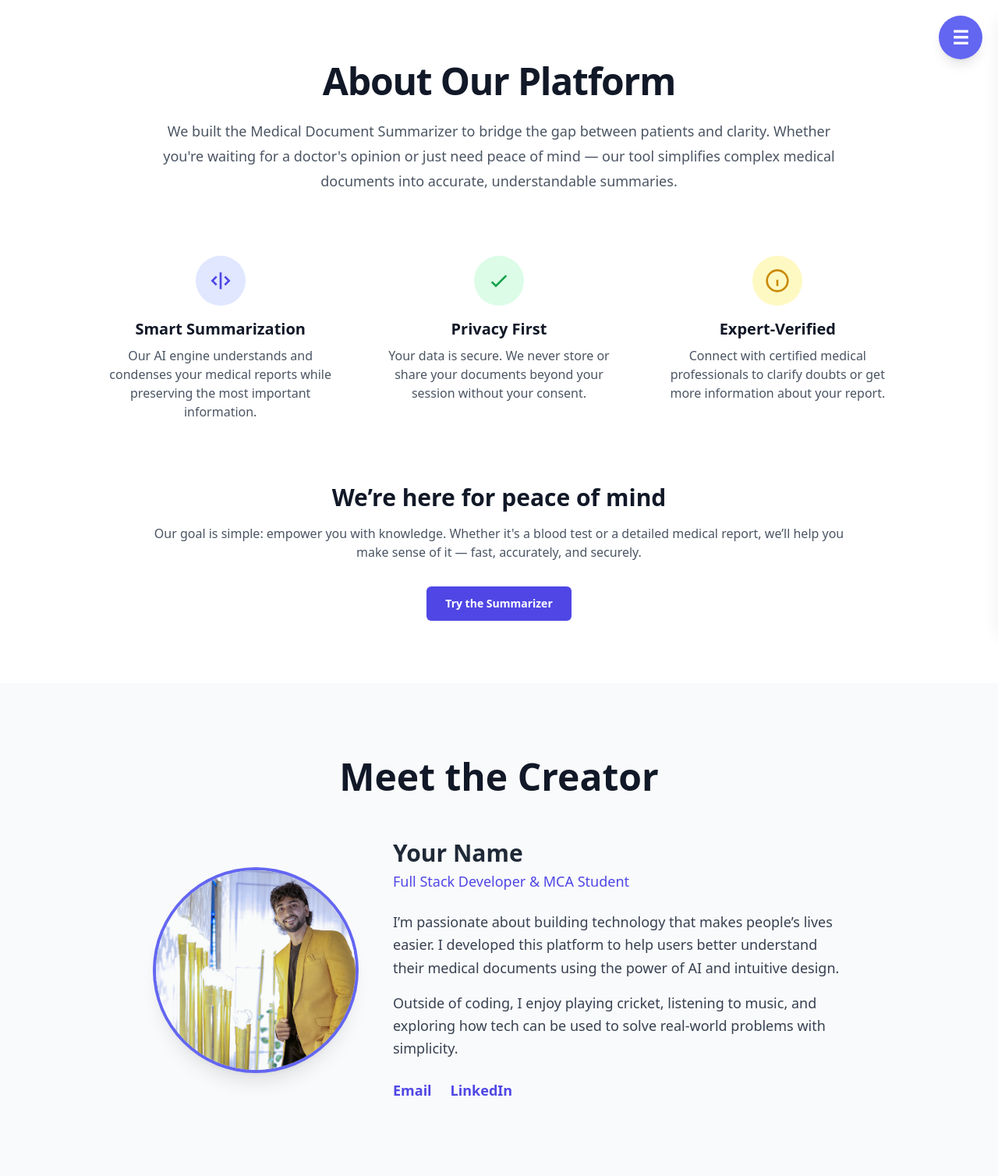
After one commit to OfficialShehzad/medical-document-summarizer, a Flask app: page /about in a window 1280 px wide. The commit adds this page. Shown: the whole page at 78% size. Run offline with Flask 3, Linux system fonts and the light colour scheme; some libraries are stand-ins or nearby versions.

Commit message:
feat: about page

```diff
--- a/app.py
+++ b/app.py
@@ -65,6 +65,10 @@ summary = ""
 def home_page():
     return render_template('index.html')
 
+@app.route("/about")
+def about_page():
+    return render_template('about.html')
+
 @app.route('/register', methods=['GET', 'POST'])
 def register():
     if request.method == 'POST':
@@ -126,6 +130,8 @@ def register():
 
 @app.route('/login', methods=['GET', 'POST'])
 def login():
+    next_page = request.args.get('next')
+
     if request.method == 'POST':
         email = request.form.get('email', '').strip()
         password = request.form.get('password', '')
@@ -162,7 +168,7 @@ def login():
                 session['user_type'] = login_entry.user_type
 
                 flash(f'Welcome back, {session["user_name"]}!', 'success')
-
+                return redirect(next_page or url_for('home_page'))
             else:
                 flash('User details not found.', 'error')
                 return render_template('auth/login.html')
--- /dev/null
+++ b/templates/about.html
@@ -0,0 +1,101 @@
+{% extends "layout.html" %}
+
+{% block title %}
+About Us
+{% endblock %}
+
+{% block main %}
+<div class="bg-white py-20 px-6 lg:px-8">
+  <div class="max-w-4xl mx-auto text-center">
+    <h2 class="text-4xl font-bold tracking-tight text-gray-900 sm:text-5xl">About Our Platform</h2>
+    <p class="mt-6 text-lg leading-8 text-gray-600">
+      We built the Medical Document Summarizer to bridge the gap between patients and clarity. Whether you're waiting for a doctor's opinion or just need peace of mind — our tool simplifies complex medical documents into accurate, understandable summaries.
+    </p>
+  </div>
+
+  <div class="mt-20 max-w-5xl mx-auto grid grid-cols-1 md:grid-cols-3 gap-12">
+    <div class="text-center">
+      <div class="mx-auto h-16 w-16 flex items-center justify-center rounded-full bg-indigo-100">
+        <svg class="h-8 w-8 text-indigo-600" fill="none" stroke="currentColor" stroke-width="2"
+             viewBox="0 0 24 24">
+          <path d="M8 16l-4-4 4-4m8 8l4-4-4-4M12 4v16"></path>
+        </svg>
+      </div>
+      <h3 class="mt-4 text-xl font-semibold text-gray-900">Smart Summarization</h3>
+      <p class="mt-2 text-gray-600">
+        Our AI engine understands and condenses your medical reports while preserving the most important information.
+      </p>
+    </div>
+
+    <div class="text-center">
+      <div class="mx-auto h-16 w-16 flex items-center justify-center rounded-full bg-green-100">
+        <svg class="h-8 w-8 text-green-600" fill="none" stroke="currentColor" stroke-width="2"
+             viewBox="0 0 24 24">
+          <path d="M5 13l4 4L19 7"></path>
+        </svg>
+      </div>
+      <h3 class="mt-4 text-xl font-semibold text-gray-900">Privacy First</h3>
+      <p class="mt-2 text-gray-600">
+        Your data is secure. We never store or share your documents beyond your session without your consent.
+      </p>
+    </div>
+
+    <div class="text-center">
+      <div class="mx-auto h-16 w-16 flex items-center justify-center rounded-full bg-yellow-100">
+        <svg class="h-8 w-8 text-yellow-600" fill="none" stroke="currentColor" stroke-width="2"
+             viewBox="0 0 24 24">
+          <path d="M13 16h-1v-4h-1m1-4h.01M12 2a10 10 0 1 0 10 10A10 10 0 0 0 12 2z"></path>
+        </svg>
+      </div>
+      <h3 class="mt-4 text-xl font-semibold text-gray-900">Expert-Verified</h3>
+      <p class="mt-2 text-gray-600">
+        Connect with certified medical professionals to clarify doubts or get more information about your report.
+      </p>
+    </div>
+  </div>
+
+  <div class="mt-20 max-w-4xl mx-auto text-center">
+    <h3 class="text-2xl font-bold text-gray-900 sm:text-3xl">We’re here for peace of mind</h3>
+    <p class="mt-4 text-gray-600">
+      Our goal is simple: empower you with knowledge. Whether it's a blood test or a detailed medical report, we’ll help you make sense of it — fast, accurately, and securely.
+    </p>
+    <a href="{{ url_for('summarizer_page') }}"
+       class="mt-8 inline-block rounded-md bg-indigo-600 px-6 py-3 text-sm font-semibold text-white shadow-sm hover:bg-indigo-500">
+      Try the Summarizer
+    </a>
+  </div>
+</div>
+
+<section class="bg-gray-50 py-24 px-6 lg:px-16">
+  <div class="max-w-6xl mx-auto text-center">
+    <h2 class="text-4xl sm:text-5xl font-extrabold text-gray-900 mb-8">
+      Meet the Creator
+    </h2>
+    <div class="flex flex-col md:flex-row items-center justify-center gap-12 mt-14">
+      <img src="{{ url_for('static', filename='images/creator.jpg') }}"
+           alt="Creator Photo"
+           class="w-56 h-56 sm:w-64 sm:h-64 rounded-full object-cover shadow-xl ring-4 ring-indigo-500" />
+
+      <div class="max-w-xl text-center md:text-left">
+        <h3 class="text-3xl font-bold text-gray-800">Your Name</h3>
+        <p class="text-lg font-medium text-indigo-600 mt-1">
+          Full Stack Developer & MCA Student
+        </p>
+        <p class="mt-6 text-lg text-gray-700 leading-relaxed">
+          I’m passionate about building technology that makes people’s lives easier. I developed this platform to help users better understand their medical documents using the power of AI and intuitive design.
+        </p>
+        <p class="mt-4 text-lg text-gray-700 leading-relaxed">
+          Outside of coding, I enjoy playing cricket, listening to music, and exploring how tech can be used to solve real-world problems with simplicity.
+        </p>
+
+        <div class="mt-6 flex justify-center md:justify-start gap-6">
+          <a href="mailto:alameensigning@gmail.com" target="_blank" class="text-indigo-600 text-lg font-semibold hover:underline">Email</a>
+          <a href="https://www.linkedin.com/in/al-ameen-s-502aaa255" target="_blank" class="text-indigo-600 text-lg font-semibold hover:underline">LinkedIn</a>
+        </div>
+      </div>
+    </div>
+  </div>
+</section>
+
+
+{% endblock %}
--- a/templates/index.html
+++ b/templates/index.html
@@ -25,8 +25,8 @@ Login
                 <a href="summarizer"
                     class="rounded-md bg-indigo-600 px-3.5 py-2.5 text-sm font-semibold text-white shadow-sm hover:bg-indigo-500 focus-visible:outline focus-visible:outline-2 focus-visible:outline-offset-2 focus-visible:outline-indigo-600">Get
                     started</a>
-                <!-- <a href="about" class="text-sm/6 font-semibold text-gray-900">Learn more <span
-                        aria-hidden="true">→</span></a> -->
+                <a href="about" class="text-sm/6 font-semibold text-gray-900">Learn more <span
+                        aria-hidden="true">→</span></a>
             </div>
         </div>
     </div>
```
Also changed, not shown: static/images/creator.jpg (added).
